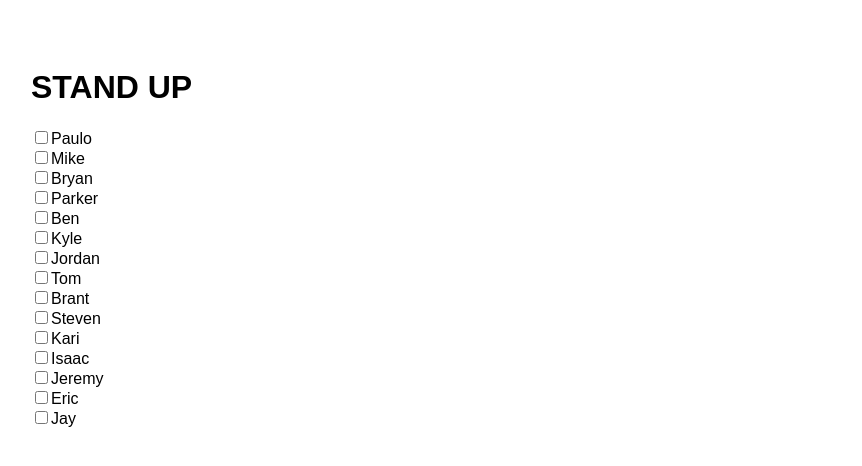
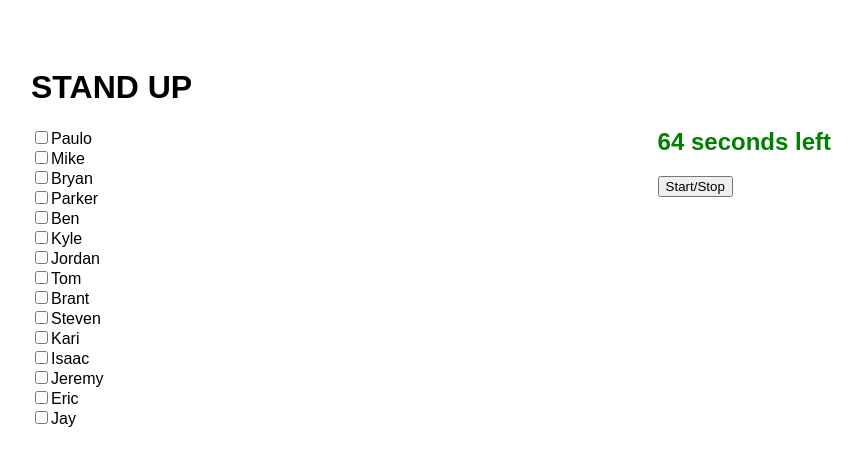
Before and after one commit to kel89/standup-timer, a React (Create React App) app: page / in a window 1280 px wide. Shown: the top 466 px of the page, without its empty margins (209-1071 px from the left). Built offline with nearby package versions, Linux system fonts and the light colour scheme.

Commit message:
add timer back

```diff
--- a/src/App.js
+++ b/src/App.js
@@ -1,6 +1,7 @@
 import Confetti from "react-confetti";
-import {useRef, useState} from "react";
+import {useEffect, useRef, useState} from "react";
 import './App.css'
+import Reaper from './reaper.png'
 
 function shuffle(arr) {
   let currentIndex = arr.length, randomIndex;
@@ -38,66 +39,66 @@ const teamMembers = shuffle([
 "Isaac"
 ]);
 
-// const TOTAL_SECONDS = 64;
-// const LEFT_START = '-400px';
+const TOTAL_SECONDS = 64;
+const LEFT_START = '-400px';
 
-// function Timer({current}) {
-//   const [secondsLeft, setSecondsLeft] = useState(TOTAL_SECONDS);
-//   const [showReaper, setShowReaper] = useState(false);
-//   const [left, setLeft] = useState(LEFT_START);
-//   const [going, setGoing] = useState(false);
-//   useEffect(() => {
-//     setSecondsLeft(TOTAL_SECONDS)
-//     setShowReaper(false)
-//     setLeft(LEFT_START)
-//   }, [current])
-//
-//   useEffect(() => {
-//     const interval = setInterval(() => {
-//       if (showReaper) {
-//         const leftInt = parseInt(left.split('px')) + 5;
-//         setLeft(`${leftInt}px`)
-//       }
-//     }, 100)
-//     return () => clearInterval(interval)
-//   }, [left, showReaper])
-//
-//   useEffect(() => {
-//     const interval = setInterval(() => {
-//       if (going) {
-//         setSecondsLeft(secondsLeft > 0 ? secondsLeft - 1 : 0)
-//       }
-//       if (secondsLeft === 0) {
-//         setShowReaper(true)
-//       }
-//     }, 1000);
-//
-//     return () => clearInterval(interval);
-//   }, [going, secondsLeft]);
-//   return (
-//     <>
-//       <div>
-//         <h2 style={{
-//           paddingTop: 0,
-//           marginTop: 0,
-//           color: secondsLeft > 0 ? secondsLeft > 5 ? 'green' : 'orange' : 'red'
-//         }}>{secondsLeft} seconds left</h2>
-//         <button onClick={() => setGoing(!going)}>Start/Stop</button>
-//       </div>
-//       <img src={Reaper} width="300" alt="reaper" style={{
-//         left: left,
-//         display: showReaper ? 'block' : 'none',
-//         transition: '3s position',
-//         position: 'absolute',
-//         top: '0'
-//       }}/>
-//     </>
-//   )
-// }
+function Timer({current}) {
+  const [secondsLeft, setSecondsLeft] = useState(TOTAL_SECONDS);
+  const [showReaper, setShowReaper] = useState(false);
+  const [left, setLeft] = useState(LEFT_START);
+  const [going, setGoing] = useState(false);
+  useEffect(() => {
+    setSecondsLeft(TOTAL_SECONDS)
+    setShowReaper(false)
+    setLeft(LEFT_START)
+  }, [current])
+
+  useEffect(() => {
+    const interval = setInterval(() => {
+      if (showReaper) {
+        const leftInt = parseInt(left.split('px')) + 5;
+        setLeft(`${leftInt}px`)
+      }
+    }, 100)
+    return () => clearInterval(interval)
+  }, [left, showReaper])
+
+  useEffect(() => {
+    const interval = setInterval(() => {
+      if (going) {
+        setSecondsLeft(secondsLeft > 0 ? secondsLeft - 1 : 0)
+      }
+      if (secondsLeft === 0) {
+        setShowReaper(true)
+      }
+    }, 1000);
+
+    return () => clearInterval(interval);
+  }, [going, secondsLeft]);
+  return (
+    <>
+      <div>
+        <h2 style={{
+          paddingTop: 0,
+          marginTop: 0,
+          color: secondsLeft > 0 ? secondsLeft > 5 ? 'green' : 'orange' : 'red'
+        }}>{secondsLeft} seconds left</h2>
+        <button onClick={() => setGoing(!going)}>Start/Stop</button>
+      </div>
+      <img src={Reaper} width="300" alt="reaper" style={{
+        left: left,
+        display: showReaper ? 'block' : 'none',
+        transition: '3s position',
+        position: 'absolute',
+        top: '0'
+      }}/>
+    </>
+  )
+}
 
 function App() {
   const [display, setDisplay] = useState('none');
-  // const [current, setCurrent] = useState(teamMembers[0])
+  const [current, setCurrent] = useState(teamMembers[0])
   const windowSize = useRef([window.innerWidth, window.innerHeight]);
 
   function showConfetti() {
@@ -108,7 +109,7 @@ function App() {
   }
 
   function handleCheckboxClick(event) {
-    // setCurrent(event.target.value)
+    setCurrent(event.target.value)
   }
 
   return (
@@ -128,6 +129,7 @@ function App() {
                 <label htmlFor={t} key={t}>{t}</label>
               </div>))}
           </div>
+          <Timer current={current}/>
         </div>
       </div>
     </>
```
